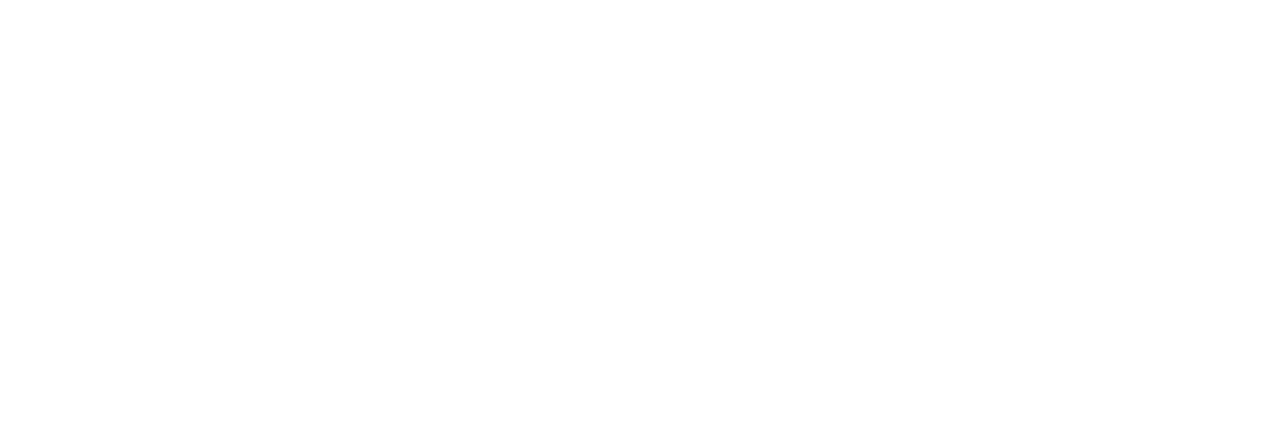
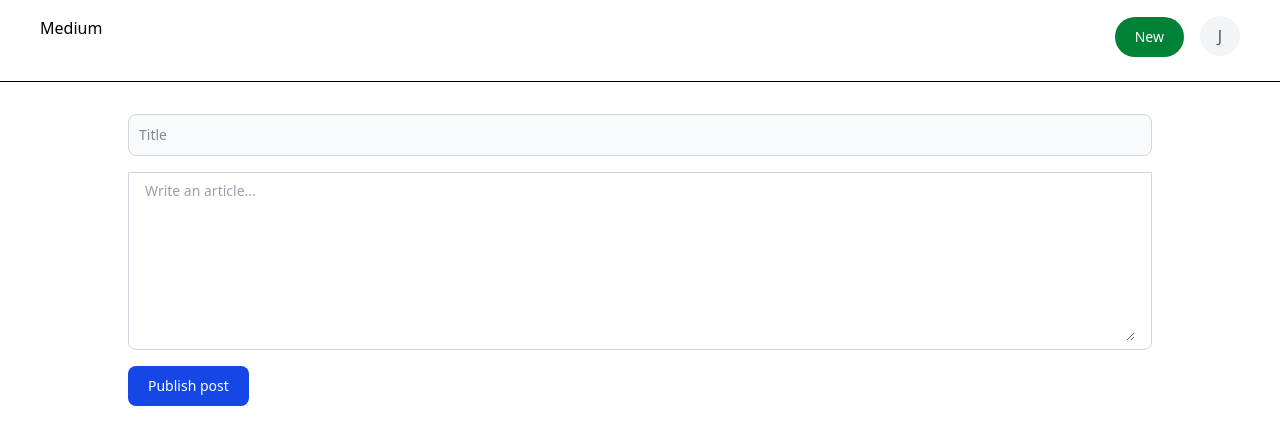
Before and after one commit to SameerDiwakar/Blog-Application, a React (Vite) app in the folder Frontend/: page /publish in a window 1280 px wide. Before the commit this address had no page. Shown: the top 444 px of the page. Built offline with nearby package versions, Linux system fonts and the light colour scheme.

Commit message:
Publishing Blogs and Loading Skeleton

```diff
--- a/Frontend/src/App.tsx
+++ b/Frontend/src/App.tsx
@@ -3,6 +3,7 @@
 import  Signin  from './pages/Signin'
 import  Blog  from './pages/Blog'
 import Blogs from './pages/Blogs'
+import Publish from './pages/Publish'
 
 function App() {
 
@@ -14,6 +15,7 @@
           <Route path="/signin" element={<Signin />} />
           <Route path="/blog/:id" element={<Blog />} />
           <Route path="/blogs" element={<Blogs />} />
+          <Route path="/publish" element={<Publish />} />
         </Routes>
       </BrowserRouter>
     </>
--- a/Frontend/src/components/Appbar.tsx
+++ b/Frontend/src/components/Appbar.tsx
@@ -10,6 +10,9 @@
       </div>
       </Link>
       <div className="">
+        <Link to={'/publish'}>
+      <button type="button" className="mr-4 text-white bg-green-700 hover:bg-green-800 focus:outline-none focus:ring-4 focus:ring-green-600 font-medium rounded-full text-sm px-5 py-2.5 text-center me-2 mb-2 ">New</button>
+        </Link>
         <Avatar name="John Doe" size={"big"} />
       </div>
     </div>
--- /dev/null
+++ b/Frontend/src/components/BlogSkeleton.tsx
@@ -0,0 +1,17 @@
+const BlogSkeleton = () => {
+    return (
+
+            <div role="status" className="max-w-sm animate-pulse w-full">
+                <div className="h-2.5 bg-gray-200 rounded-full w-48 mb-4"></div>
+                <div className="h-2 bg-gray-200 rounded-full max-w-screen mb-2.5"></div>
+                <div className="h-2 bg-gray-200 rounded-full mb-2.5"></div>
+                <div className="h-2 bg-gray-200 rounded-full max-w-screen mb-2.5"></div>
+                <div className="h-2 bg-gray-200 rounded-full max-w-screen mb-2.5"></div>
+                <div className="h-2 bg-gray-200 rounded-full max-w-screen"></div>
+                <span className="sr-only">Loading...</span>
+            </div>
+
+    )
+}
+
+export default BlogSkeleton
--- a/Frontend/src/components/FullBlog.tsx
+++ b/Frontend/src/components/FullBlog.tsx
@@ -1,11 +1,7 @@
 import { Blog } from "../hooks"
 import Appbar from "./Appbar"
-import { useEffect } from "react"
 import { Avatar } from "./BlogCard";
 const FullBlog = ({ blog }: { blog: Blog }) => {
-  useEffect(() => {
-    console.log("Blog object in FullBlog component:", blog); // Add this line
-  }, [blog]);
 
   if (!blog) {
     return <div>Blog not found</div>;
--- a/Frontend/src/pages/Blogs.tsx
+++ b/Frontend/src/pages/Blogs.tsx
@@ -1,11 +1,16 @@
 import Appbar from "../components/Appbar"
 import BlogCard from "../components/BlogCard"
+import BlogSkeleton from "../components/BlogSkeleton"
 import { useBlogs } from "../hooks"
 
 const Blogs = () => {
   const {loading,blogs} =useBlogs()
   if(loading){
-    return <div>Loading...</div>
+    return <div>
+      <BlogSkeleton/>
+      <BlogSkeleton/>
+      <BlogSkeleton/>
+    </div>
   }
 
   return ( <div className="">
--- /dev/null
+++ b/Frontend/src/pages/Publish.tsx
@@ -0,0 +1,66 @@
+import Appbar from "../components/Appbar"
+import axios from "axios"
+import { ChangeEvent, useState } from "react"
+import { BACKEND_URL } from "../config"
+import { useNavigate } from "react-router-dom"
+
+const Publish = () => {
+  const navigate = useNavigate()
+  const [title, setTitle] = useState("");
+  const [description, setDescription] = useState("");
+  return (<div>
+    <Appbar />
+    <div className="flex justify-center w-full pt-8">
+      <div className="w-full max-w-screen-lg">
+        <input onChange={(e) => {
+          setTitle(e.target.value)
+        }
+        } type="text" className="w-full bg-gray-50 border border-gray-300 text-gray-900 text-sm rounded-lg outline-none focus:ring-blue-500 focus:border-blue-500 block p-2.5" placeholder="Title" />
+        <TextEditor onChange={(e) => {
+          setDescription(e.target.value)
+        }}/>
+        <button
+         onClick={async () => {
+           const response = await axios.post(`${BACKEND_URL}/api/v1/blog`, {
+            title: title as string,
+            content: description
+          },{
+            headers:{
+              Authorization: localStorage.getItem("token")
+            }
+          })
+          navigate(`/blog/${response.data.id}`)
+         }}
+          type="submit"
+          className="mt-4 inline-flex items-center px-5 py-2.5 text-sm font-medium text-center text-white bg-blue-700 rounded-lg focus:ring-4 focus:ring-blue-200 hover:bg-blue-800"
+        >
+          Publish post
+        </button>
+      </div>
+    </div>
+  </div>
+  )
+}
+
+
+const TextEditor = ({onChange}:{onChange:(e:ChangeEvent<HTMLTextAreaElement>)=>void}) => {
+  return (
+    <div className="mt-4">
+        <div className="px-4 py-2 bg-white rounded-b-lg border border-gray-300">
+          <label htmlFor="editor" className="sr-only">
+            Publish post
+          </label>
+          <textarea onChange={onChange}
+            id="editor"
+            rows={8}
+            className="outline-none block w-full px-0 text-sm text-gray-800 bg-white border-0 focus:ring-0 placeholder-gray-400"
+            placeholder="Write an article..."
+            required
+          ></textarea>
+        </div>
+    </div>
+  )
+}
+
+
+export default Publish
```
